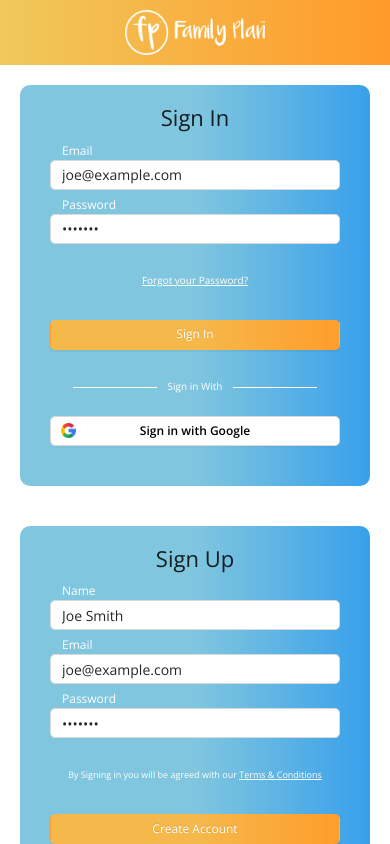
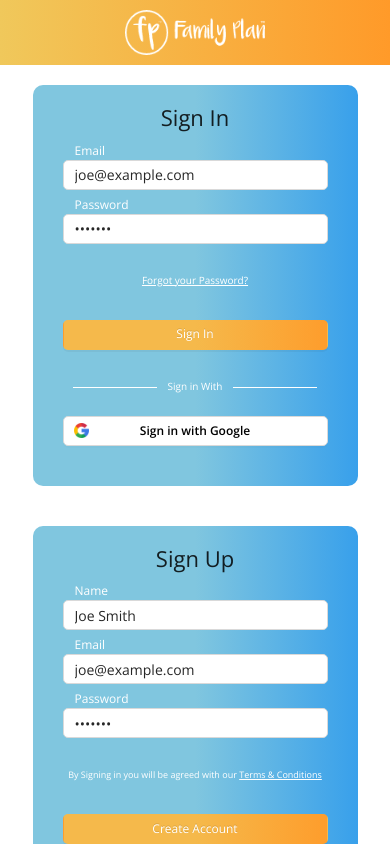
Before and after one commit to fahadcoddle/family-plan-web, a React (Create React App) app: page / in a window 390 px wide. Shown: the top 844 px of the page. Built offline with nearby package versions, Linux system fonts and the light colour scheme.

Commit message:
responsive on mobile

```diff
--- a/src/Landing/Calender/Calender.scss
+++ b/src/Landing/Calender/Calender.scss
@@ -246,7 +246,7 @@
     }
     .card-head {
         span {
-            font-size: 20px;
+            font-size: 20px !important;
         }
     }
 }
--- a/src/Signin/Signin.scss
+++ b/src/Signin/Signin.scss
@@ -196,11 +196,14 @@
     -webkit-box-align: stretch;
     -ms-flex-align: stretch;
     align-items: stretch;
-    @media (max-width: 768px) {
+    @media (max-width: 990px) {
         -webkit-box-orient: vertical !important;
         -webkit-box-direction: normal !important;
         -ms-flex-direction: column !important;
         flex-direction: column !important;
+        -webkit-box-align: center;
+        -ms-flex-align: center;
+        align-items: center;
     }
 }
 .ant-form-item {
```
